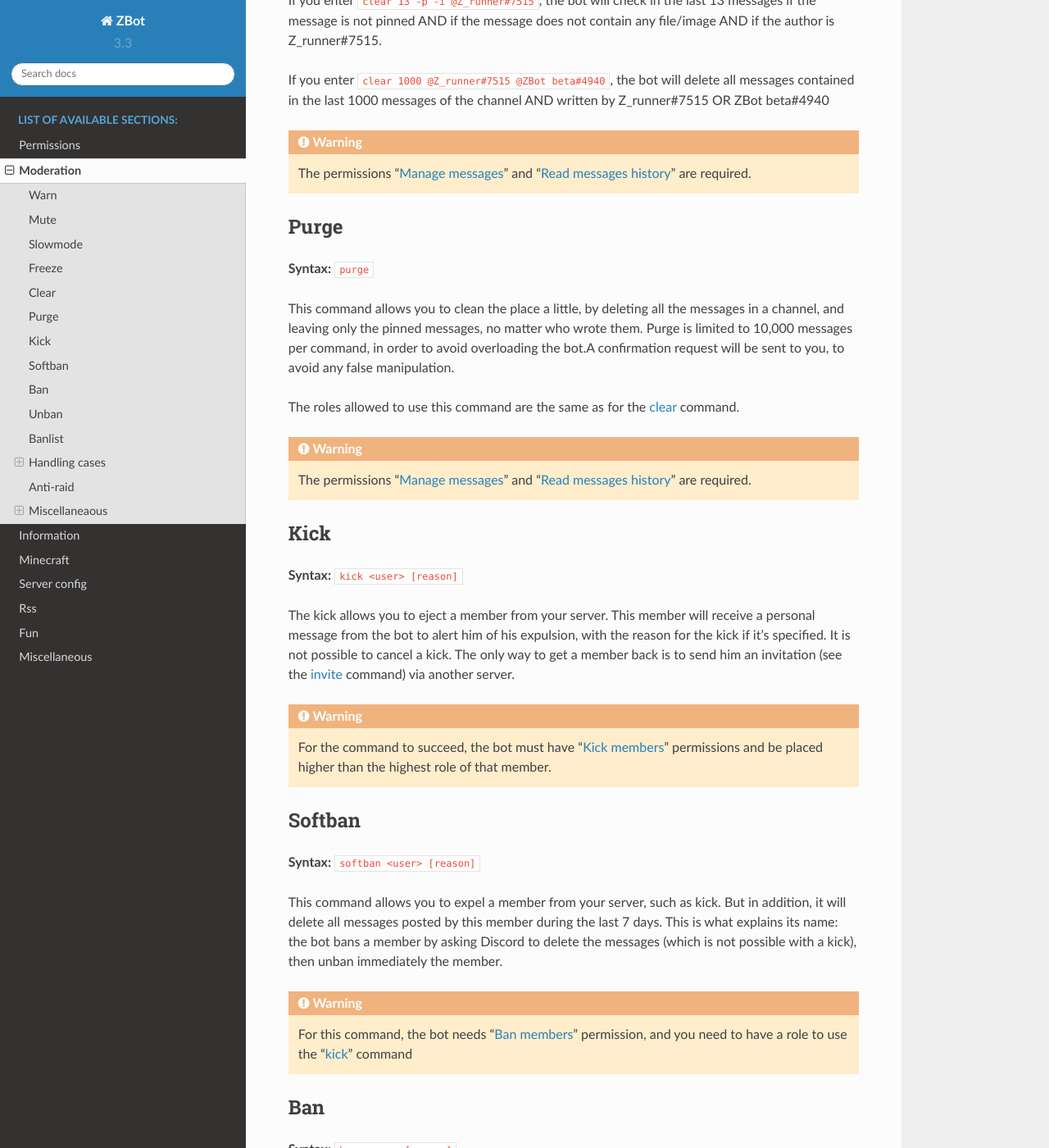
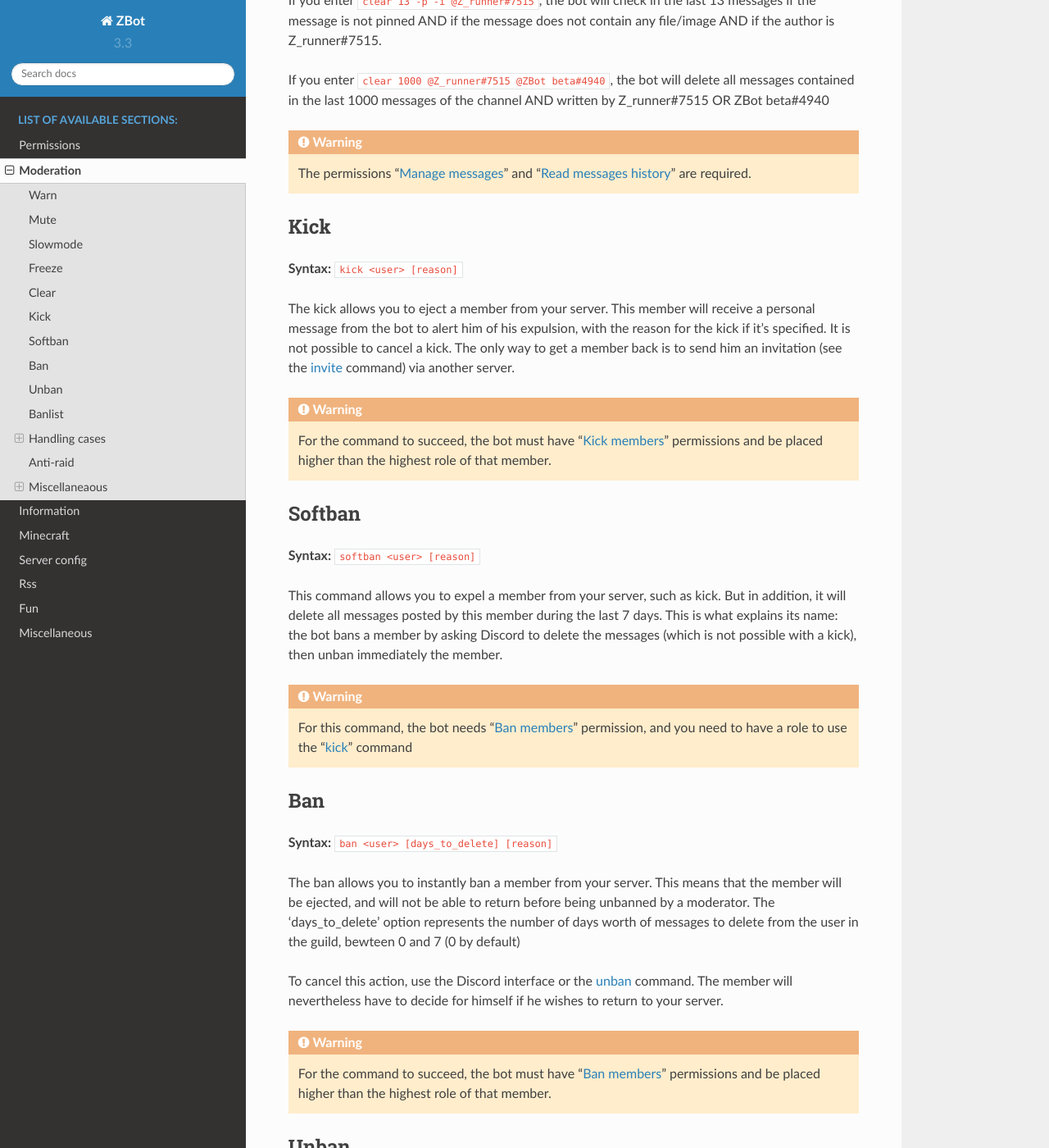
Before and after one commit to Axobot-org/Axobot, a Sphinx documentation site: the page built from docs/moderator.rst, in a window 1280 px wide and 1400 px high, scrolled down 2331 px. Shown: the whole window at 82% size. Built offline with Sphinx 7.4.7 and the Read the Docs theme 2.0.0, drawn with Linux system fonts in a browser that asks for light colours; some of the changed text lies outside the part shown.

Commit message:
[remove] inexistant 'purge' cmd [add] new 'ban' argument

```diff
--- a/docs/moderator.rst
+++ b/docs/moderator.rst
@@ -75,19 +75,6 @@ If you enter :code:`clear 1000 @Z_runner#7515 @ZBot beta#4940`, the bot will del
 
 .. warning:: The permissions "`Manage messages <perms.html#manage-messages>`_" and "`Read messages history <perms.html#read-message-history>`_" are required.
 
------
-Purge
------
-
-**Syntax:** :code:`purge`
-
-This command allows you to clean the place a little, by deleting all the messages in a channel, and leaving only the pinned messages, no matter who wrote them. Purge is limited to 10,000 messages per command, in order to avoid overloading the bot.A confirmation request will be sent to you, to avoid any false manipulation.
-
-The roles allowed to use this command are the same as for the `clear <#clear>`_ command.
-
-.. warning:: The permissions "`Manage messages <perms.html#manage-messages>`_" and "`Read messages history <perms.html#read-message-history>`_" are required.
-
-
 ----
 Kick
 ----
@@ -114,9 +101,9 @@ This command allows you to expel a member from your server, such as kick. But in
 Ban
 ---
 
-**Syntax:** :code:`ban <user> [reason]`
+**Syntax:** :code:`ban <user> [days_to_delete] [reason]`
 
-The ban allows you to instantly ban a member from your server. This means that the member will be ejected, and will not be able to return before being unbanned by a moderator.
+The ban allows you to instantly ban a member from your server. This means that the member will be ejected, and will not be able to return before being unbanned by a moderator. The 'days_to_delete' option represents the number of days worth of messages to delete from the user in the guild, bewteen 0 and 7 (0 by default)
 
 To cancel this action, use the Discord interface or the `unban <#unban>`_ command. The member will nevertheless have to decide for himself if he wishes to return to your server.
 
```
